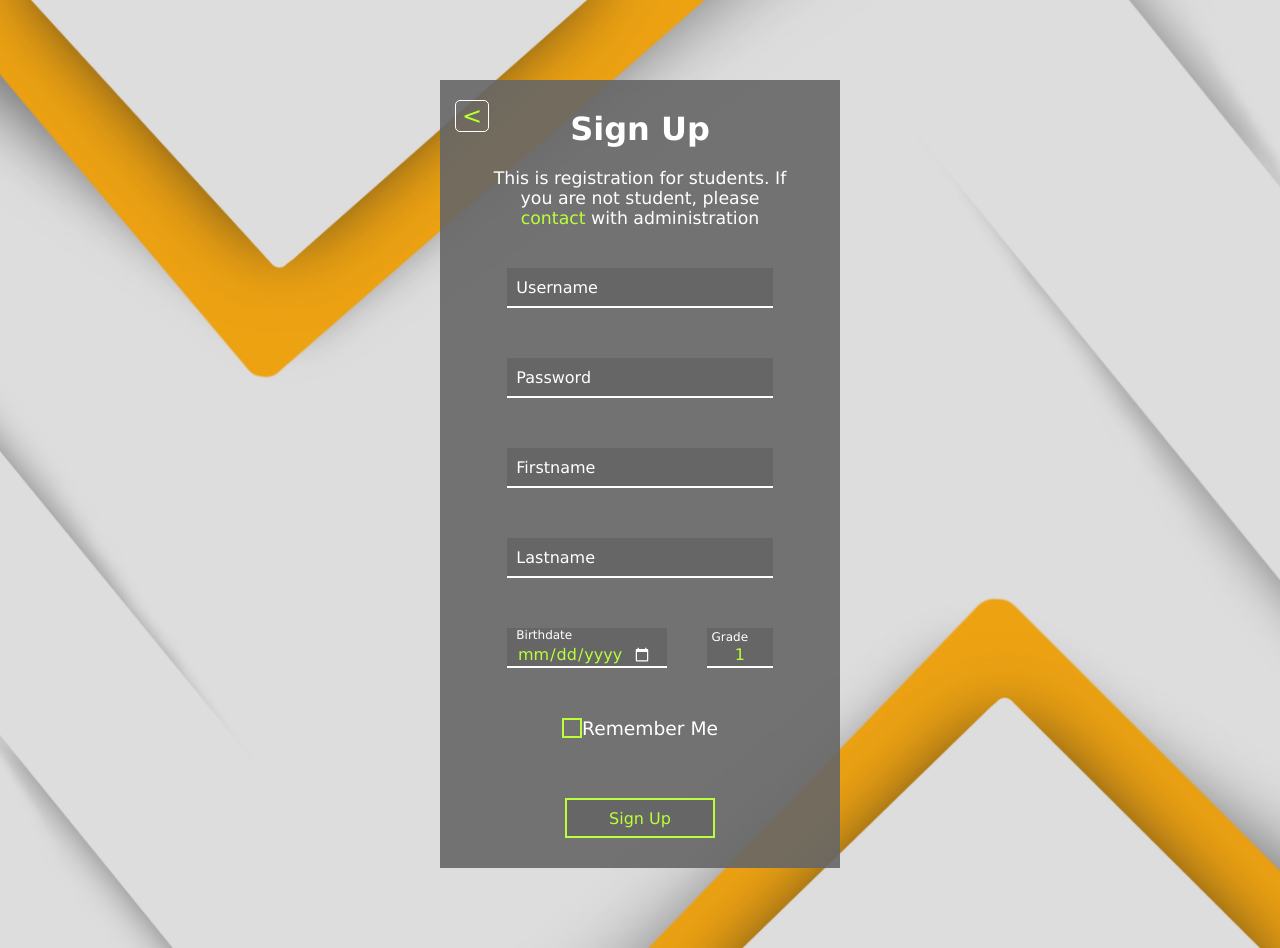
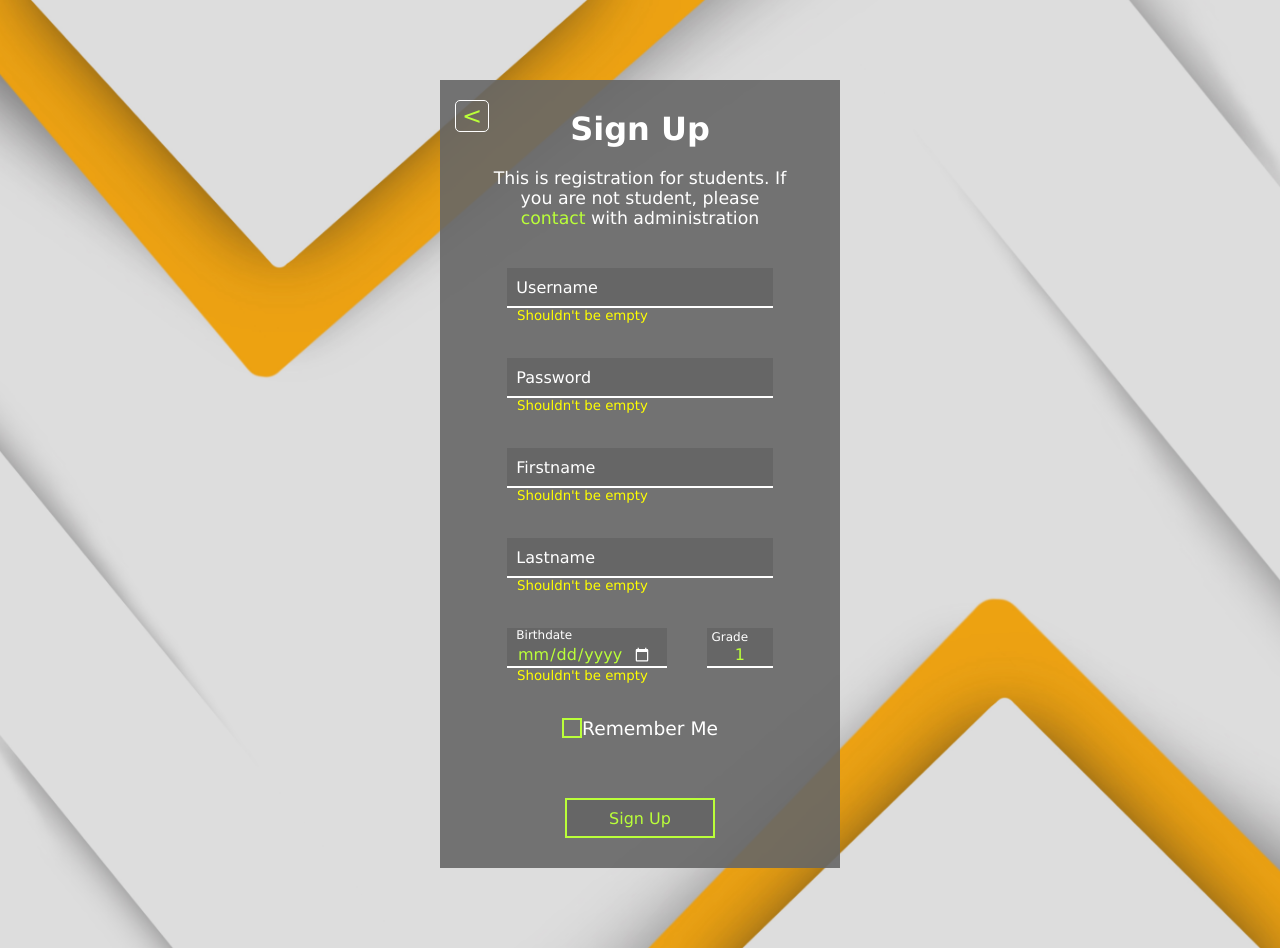
Before and after one commit to gl4zis/Online_school_frontend, a Vue app: page /signup in a window 1280 px wide. Built offline with nearby package versions, Linux system fonts and the light colour scheme.

Commit message:
validation update

```diff
--- a/src/components/SignUpForm.vue
+++ b/src/components/SignUpForm.vue
@@ -12,9 +12,9 @@
               text="Username"
               :disabled="loading"
               required
-              v-model="username"
+              v-model="formData.username"
               @input="checkUsernameUniqueness"
-              :validation-func="validation.usernameValidateErrors"
+              :extra-message="errors.username"
     >
       <validation-icon class="ico" :status="usernameUniquenessStatus"/>
     </my-input>
@@ -22,22 +22,22 @@
               text="Password"
               :disabled="loading"
               required
-              v-model="password"
-              :validation-func="validation.passwordValidateErrors"
+              v-model="formData.password"
+              :extra-message="errors.password"
     />
     <my-input type="text"
               text="Firstname"
               :disabled="loading"
               required
-              v-model="firstname"
-              :validation-func="validation.nameValidateErrors"
+              v-model="formData.firstname"
+              :extra-message="errors.firstname"
     />
     <my-input type="text"
               text="Lastname"
               :disabled="loading"
               required
-              v-model="lastname"
-              :validation-func="validation.nameValidateErrors"
+              v-model="formData.lastname"
+              :extra-message="errors.lastname"
     />
     <div class="student">
       <my-input type="date"
@@ -45,13 +45,20 @@
                 :disabled="loading"
                 text="Birthdate"
                 class="date"
-                v-model="birthdate"
-                :validation-func="validation.birthdateValidateErrors"
+                v-model="formData.birthdate"
+                :extra-message="errors.birthdate"
       />
-      <number-select :max=11 :min=1 text="Grade" :disabled="loading"/>
+      <number-select :max=11
+                     :min=1
+                     text="Grade"
+                     :disabled="loading"
+                     v-model="formData.grade"
+      />
     </div>
     <my-check-box text="Remember Me" v-model="remember" :disabled="loading"/>
-    <my-button text="Sign Up" :action="signUp" :disabled="loading"/>
+    <my-button text="Sign Up"
+               :action="signUp"
+               :disabled="loading"/>
   </section>
   <loader-spinner v-if="loading" class="spinner"/>
 </template>
@@ -63,7 +70,7 @@ import MyInput from "@/components/layout/MyInput.vue";
 import NumberSelect from "@/components/layout/NumberSelect.vue";
 import MyButton from "@/components/layout/MyButton.vue";
 import LoaderSpinner from "@/components/layout/LoaderSpinner.vue";
-import {ref, Ref} from "vue";
+import {computed, reactive, ref, Ref} from "vue";
 import {StudentReg} from "@/modules/user";
 import serverApi from "@/modules/server";
 import MyCheckBox from "@/components/layout/MyCheckBox.vue";
@@ -73,62 +80,66 @@ import validation from "@/modules/validation";
 import alertApi from "@/modules/alert"
 import userApi from "@/modules/user";
 import router from "@/router";
+import {ReactiveVariable} from "vue/macros";
 
 const loading: Ref<boolean> = ref(false)
 const remember: Ref<boolean> = ref(false)
 
-const username: Ref<string> = ref('')
 const usernameUniquenessStatus: Ref<ValidStatus|undefined> = ref(undefined)
-const password: Ref<string> = ref('')
-const firstname: Ref<string> = ref('')
-const lastname: Ref<string> = ref('')
-const birthdate: Ref<string> = ref('')
-const grade: Ref<number> = ref(1)
+
+const formData: ReactiveVariable<StudentReg> = reactive({
+  username: '',
+  password: '',
+  firstname: '',
+  lastname: '',
+  birthdate: '',
+  grade: 1
+})
+
+const errors = reactive({
+  username: computed(() => validation.usernameValidateErrors(formData.username)),
+  password: computed(() => validation.passwordValidateErrors(formData.password)),
+  firstname: computed(() => validation.nameValidateErrors(formData.firstname)),
+  lastname: computed(() => validation.nameValidateErrors(formData.lastname)),
+  birthdate: computed(() => validation.birthdateValidateErrors(formData.birthdate)),
+})
 
 let ajaxId: number
 
 function checkUsernameUniqueness(): void {
   clearTimeout(ajaxId)
-  if (username.value.length == 0) {
+  if (!formData.username || errors.username) {
     usernameUniquenessStatus.value = undefined
     return
   }
 
+  ajaxId = setTimeout(setUniquenessStatus, 500)
+}
+
+async function setUniquenessStatus() {
   usernameUniquenessStatus.value = 'loading'
+  const unique: boolean|null = await serverApi.isUsernameUnique(formData.username)
 
-  ajaxId = setTimeout(async () => {
-    const unique: boolean|null = await serverApi.isUsernameUnique(username.value)
+  if (unique === null) {
+    usernameUniquenessStatus.value = undefined
+    return
+  }
 
-    if (unique === null) {
-      usernameUniquenessStatus.value = undefined
-      return
-    }
-
-    unique ? usernameUniquenessStatus.value = 'ok' : usernameUniquenessStatus.value = 'error'
-  }, 500)
+  unique ? usernameUniquenessStatus.value = 'ok' : usernameUniquenessStatus.value = 'error'
 }
 
 async function signUp() {
-  if (usernameUniquenessStatus.value !== 'ok') {
+  if (usernameUniquenessStatus.value === 'error') {
     alertApi.warn('Failed', 'Username is not unique')
     return
   }
 
-  const student: StudentReg = {
-    username: username.value,
-    password: password.value,
-    firstname: firstname.value,
-    lastname: lastname.value,
-    birthdate: birthdate.value,
-    grade: grade.value
-  }
-
   loading.value = true
-  const success = await userApi.signUpStudent(student, remember.value)
+  const success = await userApi.signUpStudent(formData, remember.value)
   loading.value = false
 
   if (success) {
-    alertApi.ok('Signed Up', `Student ${username.value} was registered`)
+    alertApi.ok('Signed Up', `Student ${formData.username} was registered`)
     await router.push('/')
   }
 }
--- a/src/components/layout/AlertBlock.vue
+++ b/src/components/layout/AlertBlock.vue
@@ -61,7 +61,7 @@ $warning-color: #FB0;
   }
 
   &-enter-from {
-    transform: translateY(200%);
+    transform: translateY(150%);
   }
 
   &-leave-to {
@@ -74,7 +74,7 @@ $warning-color: #FB0;
 }
 
 .message {
-  background-color: rgba($message-color, 0.1);
+  background-color: rgba($message-color, 0.2);
 
   h3 {
     color: $message-color;
@@ -82,7 +82,7 @@ $warning-color: #FB0;
 }
 
 .warning {
-  background-color: rgba($warning-color, 0.1);
+  background-color: rgba($warning-color, 0.2);
 
   h3 {
     color: $warning-color;
@@ -91,7 +91,7 @@ $warning-color: #FB0;
 
 .ok {
   border-left: 4px solid $ok-color;
-  background-color: rgba($ok-color, 0.1);
+  background-color: rgba($ok-color, 0.2);
 
   h3 {
     color: $ok-color;
@@ -99,9 +99,9 @@ $warning-color: #FB0;
 }
 
 .error {
-  border: 1px solid rgba($error-color, 0.25);
+  border: 1px solid rgba($error-color, 0.5);
   border-radius: 8px;
-  background-color: rgba($error-color, 0.1);
+  background-color: rgba($error-color, 0.2);
 
   h3 {
     color: $error-color;
--- a/src/components/layout/MyInput.vue
+++ b/src/components/layout/MyInput.vue
@@ -4,24 +4,22 @@
            :required="required"
            placeholder=""
            @input="$emit('update:modelValue', $event.target.value)"
-           @blur="checkValid"
-           @focus="validationError = ''"
            :value="modelValue"
            :disabled="disabled"
            :class="{ 'right-padding': $slots.default }"
     />
     <span class="label">{{ text }}</span>
-    <span v-if="validationError" class="invalid-message">{{ validationError }}</span>
+    <span class="invalid-message">{{ extraMessage }}</span>
     <slot/>
   </div>
 </template>
 
 <script setup lang="ts">
-import {defineProps, PropType, Ref, ref} from "vue";
+import {defineProps, PropType} from "vue";
 
 type Type = 'text' | 'password' | 'date'
 
-const props = defineProps({
+defineProps({
   type: {
     type: String as PropType<Type>,
     required: true
@@ -30,17 +28,8 @@ const props = defineProps({
   required: Boolean,
   modelValue: String,
   disabled: Boolean,
-  validationFunc: Function as PropType<(data: string) => string>
+  extraMessage: String
 })
-
-const validationError: Ref<string> = ref('')
-
-function checkValid(): void {
-    if (!props.validationFunc || (!props.modelValue && props.modelValue !== ''))
-      return
-
-    validationError.value = props.validationFunc(props.modelValue)
-}
 </script>
 
 <style scoped lang="scss">
--- a/src/components/layout/NumberSelect.vue
+++ b/src/components/layout/NumberSelect.vue
@@ -1,6 +1,6 @@
 <template>
   <div class="select">
-    <select :disabled="disabled">
+    <select :disabled="disabled" @change="$emit('update:modelValue', Number($event.target.value))">
       <option v-for="index in (max - min + 1)"
               :key="index"
               :value="min + index - 1"
@@ -23,7 +23,8 @@ defineProps({
     required: true
   },
   text: String,
-  disabled: Boolean
+  disabled: Boolean,
+  modelValue: Number
 })
 </script>
 
--- a/src/modules/server.ts
+++ b/src/modules/server.ts
@@ -51,7 +51,7 @@ async function studentSignUp(student: StudentReg): Promise<string|null> {
         if (res.ok) {
             return (await res.json()).token
         } else {
-            alertApi.error('ERROR', res.statusText)
+            alertApi.error('Failed', (await res.json()).reason)
             return null
         }
     } catch (err) {
--- a/src/modules/validation.ts
+++ b/src/modules/validation.ts
@@ -1,6 +1,6 @@
 import {StudentReg, User} from "@/modules/user";
 
-const usernamePattern = /^[\w\d]{3,20}/
+const usernamePattern = /^[\w\d]{3,20}$/
 const passwordPattern = /^\S{6,50}$/
 const namePattern = /^[\s\wа-яА-Я,.\-']{2,50}$/
 const emailPattern = /^[\w\d]+@[\w\d]+\.[\w\d]{2,5}$/
```
